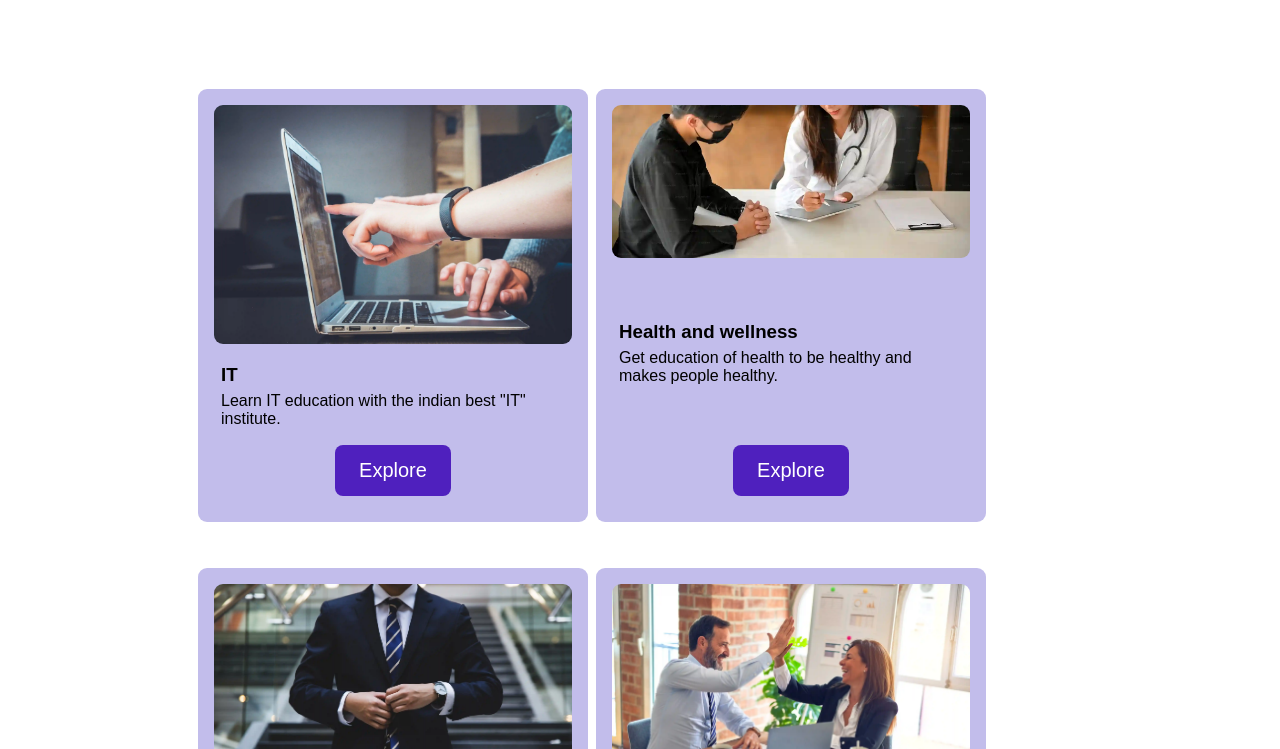
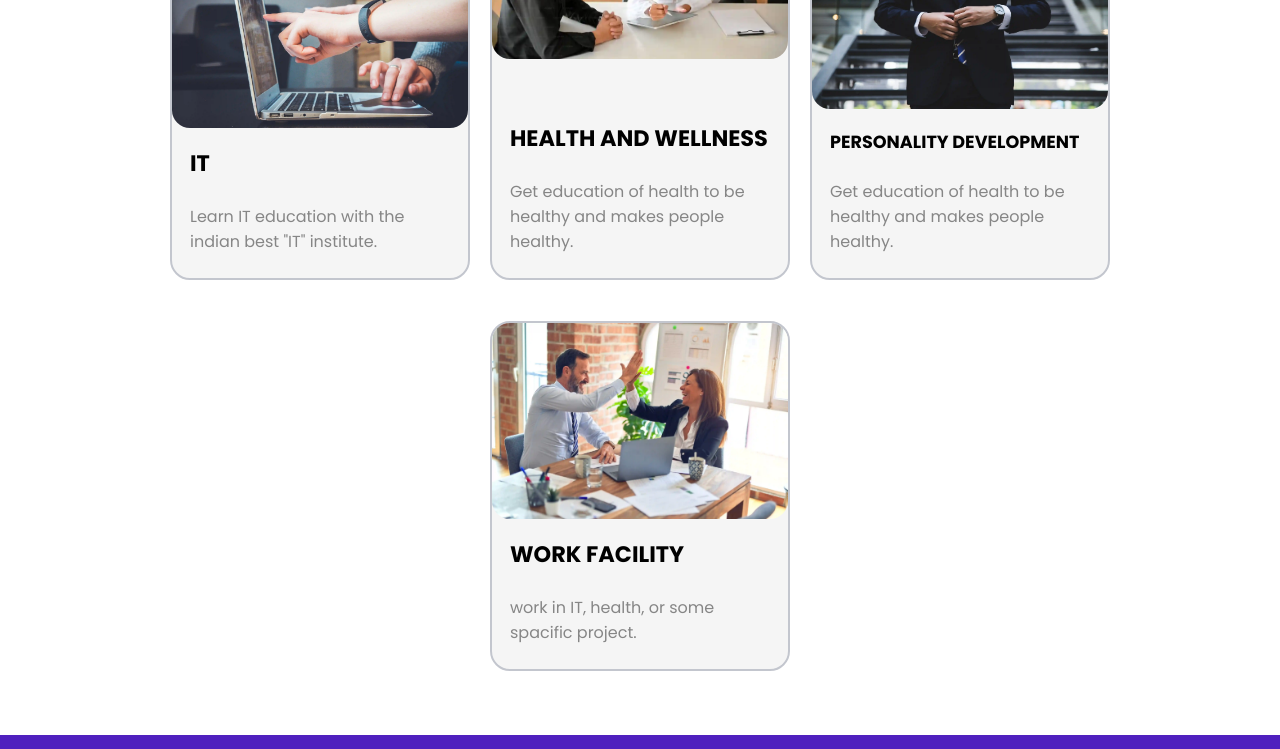
Before and after one commit to subratamondal1029/api-project, a plain HTML site: page index.html in a window 1280 px wide. Shown: the part 606-1355 px from the top of the page. Drawn offline with nearby package versions, Linux system fonts and the light colour scheme; a web font is replaced by a local one.

Commit message:
home page complete

```diff
--- a/css-files/home.css
+++ b/css-files/home.css
@@ -14,7 +14,7 @@
     background-size: 500px 100%;
     margin-top: 35px;
     width: 100vw;
-    height: 100%;
+    margin-block: 41px;
 }
 
 .welcome_con {
@@ -65,54 +65,106 @@
 /* styling catagories */
 #cataheading {
     width: 100%;
-    height: 200px;
-    display: flex;
-    justify-content: center;
-    align-items: flex-end;
-    flex-direction: column;
-    margin-top: 50px;
+text-align: center;
+    margin-block: 25px;
+    font-size: 30px;
+    font-weight: bold;
 }
 
-#cata-heading {
-    width: 100vw;
-    text-align: center;
-    font-size: 30px;
-}
 
 #catagories {
-    width: 90vw;
-    height: 100%;
+    height: auto;
+    width: 100%;
     display: flex;
     justify-content: center;
     flex-wrap: wrap;
+    gap: 0 20px;
 }
 #catagories .cata_container {
+    width: 100%;
+    max-width: 300px;
+    height: 350px;
+    border-radius: 20px;
+    background: #f5f5f5;
+    position: relative;
+    border: 2px solid #c3c6ce;
+    transition: 0.5s ease-out;
     display: flex;
+    flex-direction: column;
     justify-content: space-between;
     align-items: center;
+    overflow: visible;
+    margin-bottom: 41px;
+   }
+
+  #catagories  .card-details {
+    color: black;
+    height: 93%;
+    width: 100%;
+    display: flex;
     flex-direction: column;
-    padding: 16px;
-    width: 390px;
-    background-color: rgba(93, 81, 201, 0.377);
-    margin: 26px 8px 20px 0px;
-    border-radius: 9px;
-    transition: all .6s;
-}
+    justify-content: space-between;
+    align-items: center;
+   }
 
-#catagories .cata_container:hover{
-    background-color: var(--HFbgcolor);
-    color: var(--HFcolor);
-}
+ #catagories .card-details img{
+    width: 100%;
+    border-radius: 18px;
+   }
 
-#catagories img {
-    width: 100%;
-    border-radius: 9px;
-}
+ #catagories #personality img{
+    height: 55%;
+   }
 
-.text {
-    padding: 7px;
-    font-family: Arial, Helvetica, sans-serif;
-}
-.text h3 {
-    padding: 6px 0px;
-}
+
+   #textDetails{
+    display: flex;
+    flex-direction: column;
+    align-items: flex-start;
+    padding-inline: 18px;
+    gap: 24px;
+    margin-top: 18px;
+   }
+
+  #catagories  .card-button {
+    transform: translate(-50%, 125%);
+    width: 60%;
+    border-radius: 1rem;
+    border: none;
+    background-color: #008bf8;
+    color: #fff;
+    padding: .5rem 1rem;
+    font-size: 1rem;
+    position: absolute;
+    left: 50%;
+    bottom: 0;
+    opacity: 0;
+    transition: 0.3s ease-out;
+    cursor: pointer;
+   }
+
+  #catagories  .text-body {
+    color: rgb(134, 134, 134);
+   }
+
+   /*Text*/
+  #catagories  .text-title {
+    font-size: 1.4em;
+    font-weight: bold;
+    text-transform: uppercase;
+   }
+
+   #personality .text-title{
+    font-size: 1.1em;
+   }
+
+   /*Hover*/
+ #catagories   .cata_container:hover {
+    border-color: #008bf8;
+    box-shadow: 0 4px 18px 0 rgba(0, 0, 0, 0.25);
+   }
+
+  #catagories  .cata_container:hover .card-button {
+    transform: translate(-50%, 50%);
+    opacity: 1;
+   }
--- a/css-files/responsive.css
+++ b/css-files/responsive.css
@@ -38,9 +38,6 @@
     .welcome_con .auto-text {
         font-size: 19px;
     }
-    #cataheading {
-        margin-block: 12px 2px;
-    }
     .cata_container {
         margin: 6px;
     }
@@ -62,13 +59,14 @@
     left: 100%;
    }
 
-   /* contact form responsive styling */
-   #contact .input_field{
-    width: 85vw;
-}
-   #contact .input_field textarea{
-    width: 83%;
-}
+   /* contact form  */
+   #contactForm{
+    margin-top: 30px;
+   }
+
+   #sendBtn{
+    margin-bottom: 25px;
+   }
 }
 
 
--- a/index.html
+++ b/index.html
@@ -25,7 +25,7 @@
             <span class="logo">API</span>
             <ul>
                 <li class="nav-hide"><a href="#">Home</a></li>
-                <li class="nav-hide"><a href="#cata-heading">Catagories</a></li>
+                <li class="nav-hide"><a href="#cataheading">Catagories</a></li>
                 <li class="nav-hide"><a href="html-files/contact.html">Contact Us</a></li>
             </ul>
             <a href="html-files/apply.html" class="nav-hide">
@@ -37,7 +37,7 @@
             <img src="media/images/close.webp" alt="..." id="close">
             <ul>
                 <li><a href="#">Home</a></li>
-                <li><a href="#cata-heading">Catagories</a></li>
+                <li><a href="#cataheading">Catagories</a></li>
                 <li><a href="html-files/contact.html">Contact Us</a></li>
             </ul>
             <a href="html-files/apply.html" id="sidenav-btn">
@@ -61,76 +61,59 @@
                  <!-------------------------------
                 -- ------  catagories ------------
                 ------------------------------->
-<div id="cataheading">
-<hr>
-<h3 id="cata-heading">Catagories</h3>
-<hr>
-</div>
+<div id="cataheading">Catagories</div>
 <section id="catagories">
 
 
     <!-- IT -->
 
-    <div class="cata_container">
-       <a href="html-files/it.html"><img src="media/images/IT.webp" loading="lazy" alt="probably website is properly not loaded please refresh the page"></a>
-        <div class="text">
-            <h3>IT</h3>
-            <p>
-                Learn IT education with the indian best "IT" institute.
-            </p>
-        </div>
-        <div class="apply">
-           <a href="html-files/it.html"><button class="btn">Explore</button></a>
+    <a class="cata_container" href="html-files/it.html">
+        <div class="card-details">
+            <img src="media/images/IT.webp" alt="IT">
+            <div id="textDetails">
+                <p class="text-title">IT</p>
+                <p class="text-body">Learn IT education with the indian best "IT" institute.</p>
             </div>
         </div>
+       <button class="card-button">Explore</button>
+      </a>
 
       <!-- health -->
-
-    <div class="cata_container">
-      <a href="html-files/health.html"><img src="media/images/health.webp" alt="probably website is properly not loaded please refresh the page"></a>
-        <div class="text">
-            <h3>Health and wellness</h3>
-            <p>
-                Get education of health to be healthy and makes people healthy.
-            </p>
-        </div>
-        <div class="apply">
-            <a href="html-files/health.html"><button class="btn">Explore</button></a>
+    <a class="cata_container" href="html-files/health.html">
+        <div class="card-details">
+            <img src="media/images/health.webp" alt="Health and wellness">
+            <div id="textDetails">
+                <p class="text-title">HEALTH AND WELLNESS</p>
+                <p class="text-body">Get education of health to be healthy and makes people healthy.</p>
             </div>
         </div>
-
-
-
+       <button class="card-button">Explore</button>
+      </a>
 
       <!-- personality -->
-
-    <div class="cata_container">
-       <a href="html-files/personality.html"><img src="media/images/personality.webp" loading="lazy" alt="probably website is properly not loaded please refresh the page"></a>
-        <div class="text">
-            <h3>Personality development</h3>
-            <p>
-                Be smart, look smart, work smart and develop your personality with us.
-            </p>
-        </div>
-        <div class="apply">
-            <a href="html-files/personality.html"><button class="btn">Explore</button></a>
+    <a class="cata_container" href="html-files/personality.html" id="personality">
+        <div class="card-details">
+            <img src="media/images/personality.webp" alt="Personality development">
+            <div id="textDetails">
+                <p class="text-title">Personality development</p>
+                <p class="text-body">Get education of health to be healthy and makes people healthy.</p>
             </div>
         </div>
+       <button class="card-button">Explore</button>
+      </a>
 
       <!-- work -->
-
-    <div class="cata_container">
-       <a href="html-files/work.html"><img src="media/images/work.webp" loading="lazy" alt="probably website is properly not loaded please refresh the page"></a>
-        <div class="text">
-            <h3>Work Facility</h3>
-            <p>
-                work in IT, health, or project.
-            </p>
-        </div>
-        <div class="apply">
-            <a href="html-files/work.html"><button class="btn">Explore</button></a>
+    <a class="cata_container" href="html-files/work.html">
+        <div class="card-details">
+            <img src="media/images/work.webp" alt="Work">
+            <div id="textDetails">
+                <p class="text-title">Work Facility</p>
+                <p class="text-body">work in IT, health, or some spacific project.</p>
             </div>
         </div>
+       <button class="card-button">Explore</button>
+      </a>
+
 </section>
 
     </main>
@@ -152,6 +135,6 @@
     </footer>
 <script src="https://unpkg.com/typed.js@2.0.16/dist/typed.umd.js"></script>
     <script src="js-files/script.js"></script>
-    <script src="js-files/home.js"></script>
+    <script src="js-files/home.js" type="module"></script>
 </body>
 </html>
--- a/js-files/home.js
+++ b/js-files/home.js
@@ -1,6 +1,6 @@
        // auto typing in heading function
 
-       var typed = new Typed(".auto-text", {
+       const typer = new Typed(".auto-text", {
         strings: [" to API.", "to Learn.", "to Be healthy.", "to get work."],
         typeSpeed: 100,
         backSpeed: 100,
```
Lines whose indentation alone changed are shown as unchanged.
